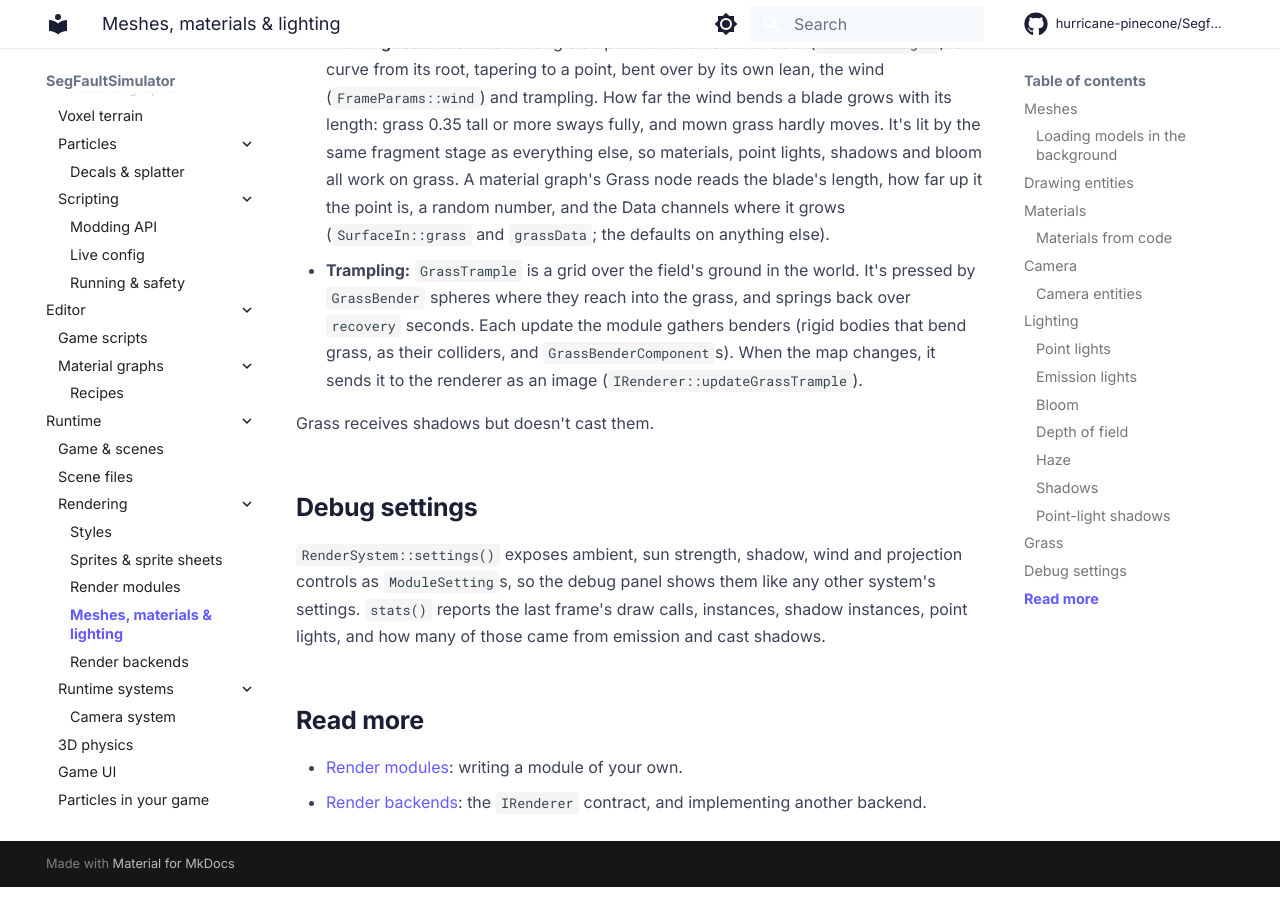
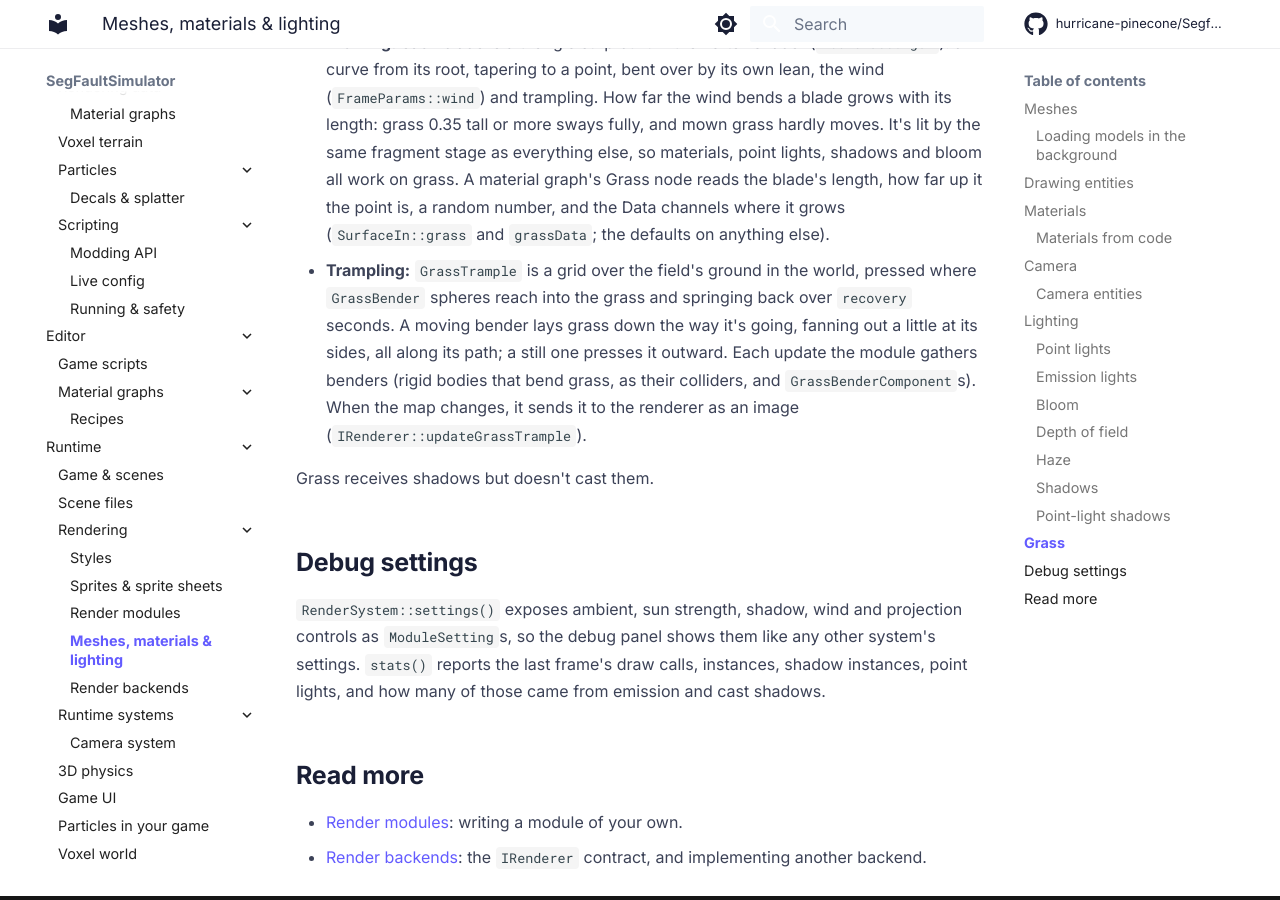
Before and after one commit to hurricane-pinecone/Segfault-Simulator, an MkDocs documentation site: the page built from docs/runtime/rendering/meshes-and-lighting/index.md, in a window 1280 px wide and 900 px high, scrolled down 13769 px. Built offline with MkDocs 1.6.1 and Material for MkDocs 9.7.7, drawn with Linux system fonts in a browser that asks for light colours; comment, search, counter and statistics services are not loaded.

Commit message:
docs: update grass trampling direction behavior

```diff
--- a/docs/runtime/rendering/meshes-and-lighting/index.md
+++ b/docs/runtime/rendering/meshes-and-lighting/index.md
@@ -494,9 +494,11 @@ brush, see the editor's [Grass](../../../editor/index.md#grass). Underneath:
   Data channels where it grows (`SurfaceIn::grass` and `grassData`; the
   defaults on anything else).
 - **Trampling:** `GrassTrample` is a grid over the field's ground in the
-  world. It's pressed by `GrassBender` spheres where they reach into the
-  grass, and springs back over `recovery` seconds. Each update the module
-  gathers benders (rigid bodies that bend grass, as their colliders, and
+  world, pressed where `GrassBender` spheres reach into the grass and
+  springing back over `recovery` seconds. A moving bender lays grass down
+  the way it's going, fanning out a little at its sides, all along its
+  path; a still one presses it outward. Each update the module gathers
+  benders (rigid bodies that bend grass, as their colliders, and
   `GrassBenderComponent`s). When the map changes, it sends it to the renderer
   as an image (`IRenderer::updateGrassTrample`).
 
```
Also changed, not shown: docs/editor/index.md (+4 -2 lines).
